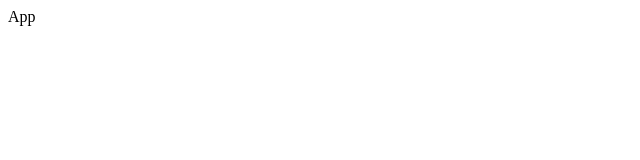
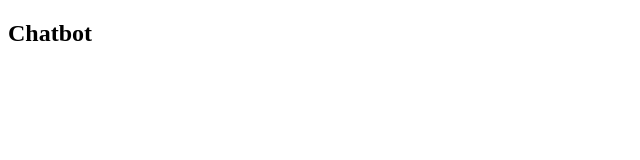
Before and after one commit to emmanuellekamwa/AI-Chatbot, a React (Vite) app: page / in a window 1280 px wide. Shown: the top 160 px of the page, without its empty margins (0-640 px from the left). Built offline with nearby package versions, Linux system fonts and the light colour scheme.

Commit message:
Created ChatboxIcon.jsx file in component folder

```diff
--- a/src/App.jsx
+++ b/src/App.jsx
@@ -1,5 +1,13 @@
 const App = () => {
-  return <div>App</div>;
+  return <div className="container">
+    <div className="chatbot-popup">
+      <div className="chat-header">
+        <div className="header-info">
+          <h2 className="logo-text">Chatbot</h2>
+        </div>
+      </div>
+    </div>
+  </div>;
 }
 
 export default App;
```
Also changed, not shown: src/components/ChatbotIcon.jsx (added).
